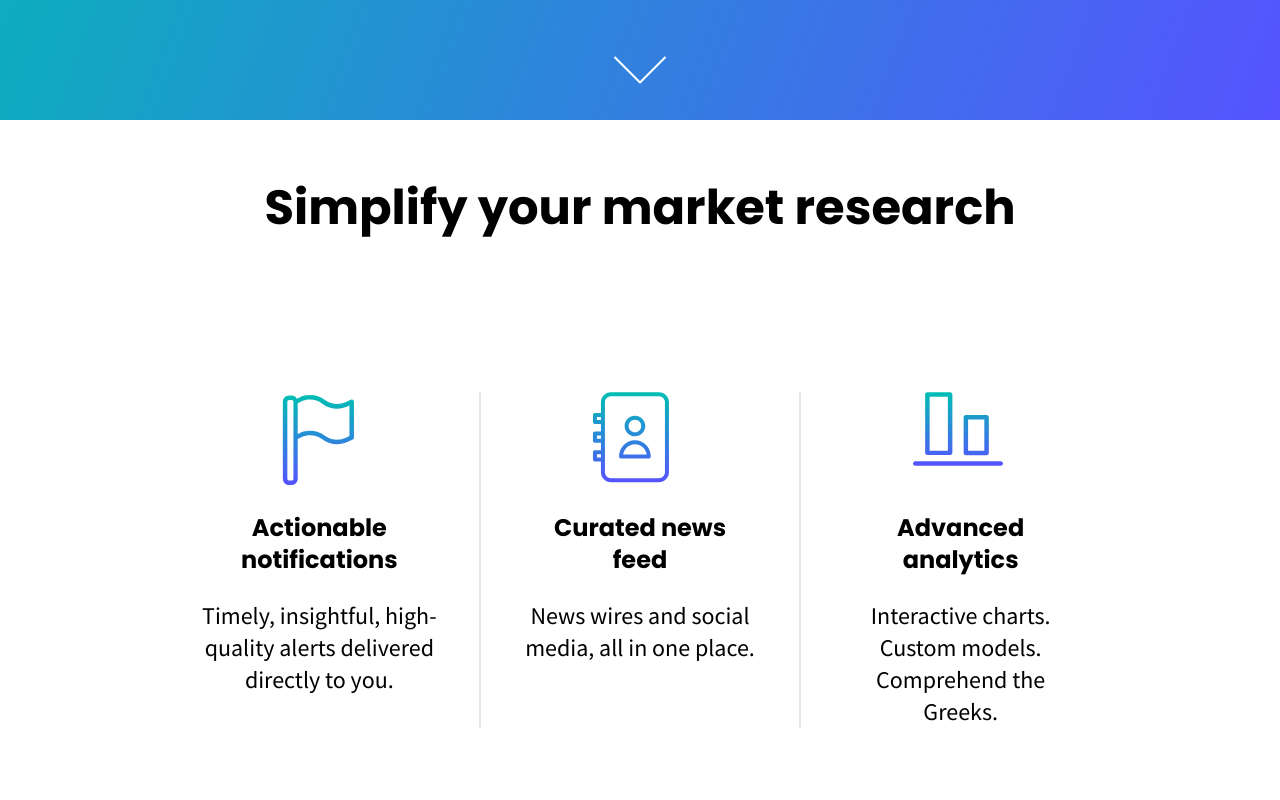
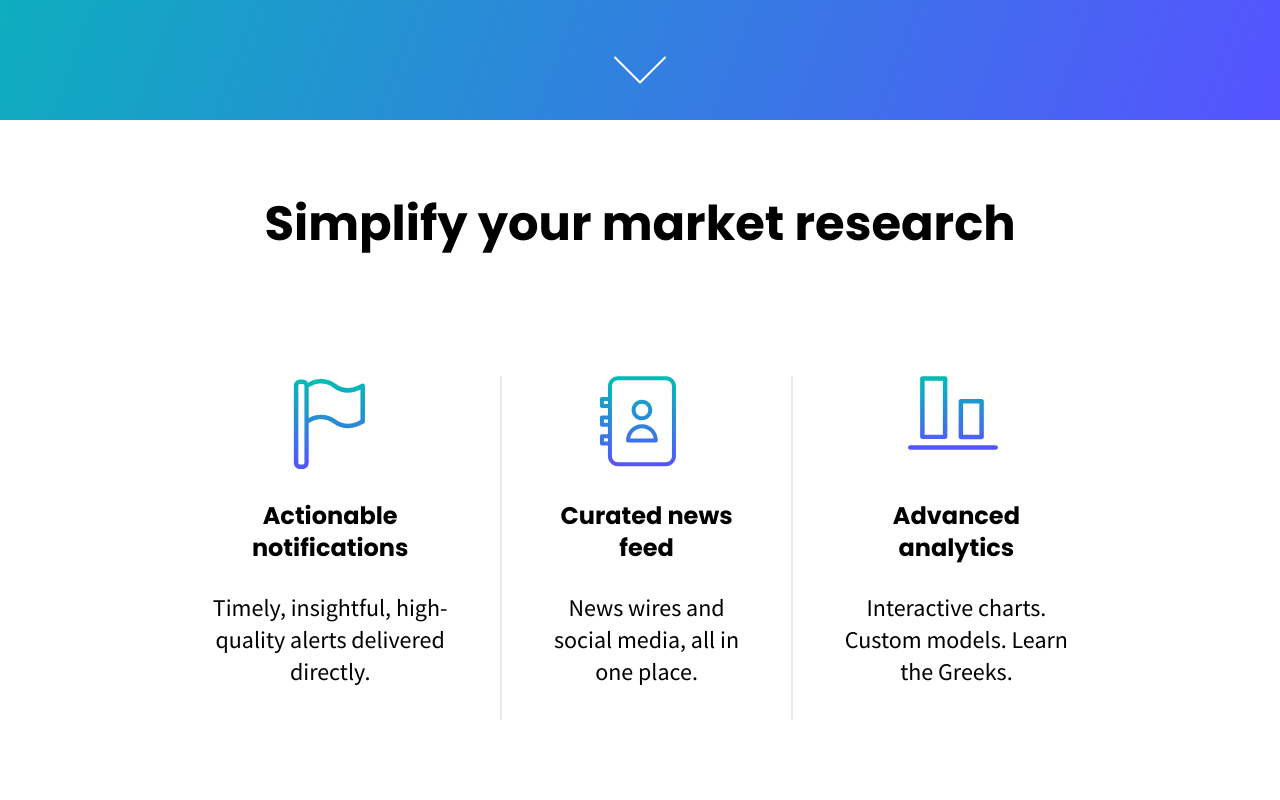
Before and after one commit to jonkarrer/market_maker, a Next.js app: page / in a window 1280 px wide. Shown: the part 680-1480 px from the top of the page. Built offline with nearby package versions, Linux system fonts and the light colour scheme; no server answers.

Commit message:
cleaned up code

```diff
--- a/components/_Home/Features.tsx
+++ b/components/_Home/Features.tsx
@@ -2,28 +2,28 @@ import React from "react";
 
 const Features = () => (
   <React.Fragment>
-    <section className="grid gap-16 md:gap-40" id="features">
+    <section className="grid gap-16 md:gap-32 3xl:gap-44" id="features">
       <h2 className="text-center">Simplify your market research</h2>
-      <div className="wrapper grid gap-16 md:grid-flow-col md:gap-0">
-        <div className="border-r-1px">
+      <div className="wrapper grid gap-16 md:flex md:gap-0 md:justify-between">
+        <div className="md:border-r-1px">
           <Item
             img="/Home/features/flag.svg"
             feature="Actionable notifications"
-            info="Timely, insightful, high-quality alerts delivered directly to you."
+            info="Timely, insightful, high-quality alerts delivered directly."
           />
         </div>
-        <div className="border-r-1px border-l-1px">
+        <div className="md:border-r-1px md:border-l-1px">
           <Item
             img="/Home/features/news.svg"
             feature="Curated news feed"
             info="News wires and social media, all in one place."
           />
         </div>
-        <div className="border-l-1px">
+        <div className="md:border-l-1px">
           <Item
             img="/Home/features/options.svg"
             feature="Advanced analytics"
-            info="Interactive charts. Custom models. Comprehend the Greeks."
+            info="Interactive charts. Custom models. Learn the Greeks."
           />
         </div>
       </div>
@@ -31,17 +31,18 @@ const Features = () => (
   </React.Fragment>
 );
 
+export default Features;
+
 interface Item {
   img: string;
   feature: string;
   info: string;
 }
-export default Features;
 
 const Item = ({ img, feature, info }: Item) => (
-  <article className="grid place-items-center gap-6 md:px-10">
-    <img className="h-24" src={img} alt="icon" />
-    <h4 className="md:w-44 2xl:w-44 text-center">{feature}</h4>
+  <article className="grid place-items-center gap-6 md:mx-10 md:gap-7 2xl:mx-12 2xl:gap-9">
+    <img className="h-24 2xl:h-28 m-auto" src={img} alt="icon" />
+    <h4 className="md:w-44 2xl:w-48 3xl:w-64 text-center">{feature}</h4>
     <p className="w-72 md:w-auto md:h-32 2xl:h-40 lg:text-center">{info}</p>
   </article>
 );
--- /dev/null
+++ b/components/_Home/Plans.tsx
@@ -0,0 +1,5 @@
+import React from "react";
+
+export default function Plans(): JSX.Element {
+  return <div></div>;
+}
--- a/components/_Home/Splash.tsx
+++ b/components/_Home/Splash.tsx
@@ -1,11 +1,14 @@
 import React from "react";
 
-export const Splash = (): JSX.Element => (
+const Splash = (): JSX.Element => (
   <React.Fragment>
-    <section id="splash" className="splash h-screen relative overflow-hidden">
+    <section
+      id="splash"
+      className=" h-screen bg-splash relative overflow-hidden"
+    >
       <div className="wrapper h-full flex items-center">
-        <article className="text-white grid gap-6 md:gap-10">
-          <h1 className="sm:w-96 md:w-180 2xl:w-200 md:leading-tight">
+        <article className="text-white grid gap-6 md:gap-10 2xl:gap-11">
+          <h1 className="sm:w-96 md:w-180 2xl:w-200 md:leading-tight 3xl:w-220">
             Make the market you deserve
           </h1>
           <span className="text-xl md:text-3xl 3xl:text-4xl lg:w-3/5 2xl:w-1/2">
--- a/styles/globals.css
+++ b/styles/globals.css
@@ -19,9 +19,6 @@ button,
 span {
   font-family: "Source Sans Pro", "sans-serif";
 }
-.splash {
-  background: linear-gradient(110deg, #00beb3, #5653ff);
-}
 @tailwind base;
 @tailwind components;
 @tailwind utilities;
@@ -31,28 +28,28 @@ span {
     @apply antialiased;
   }
   section {
-    @apply max-w-screen-3xl max-h-3xl m-auto py-16;
+    @apply max-w-screen-3xl max-h-3xl m-auto py-16 md:py-20;
   }
   header {
     @apply max-w-screen-3xl left-0 right-0 m-auto;
   }
   h1 {
-    @apply text-4xl font-bold md:text-6xl 2xl:text-7xl;
+    @apply text-4xl font-bold md:text-6xl 2xl:text-7xl 3xl:text-8xl;
   }
   h2 {
-    @apply text-3xl font-bold md:text-5xl 2xl:text-6xl;
+    @apply text-3xl font-bold md:text-5xl 2xl:text-6xl 3xl:text-7xl;
   }
   h3 {
     @apply text-xl font-bold md:text-4xl 2xl:text-5xl;
   }
   h4 {
-    @apply text-xl font-bold lg:text-2xl;
+    @apply text-xl font-bold lg:text-2xl 2xl:text-3xl 3xl:text-4xl;
   }
   p {
-    @apply text-xl lg:text-2xl 3xl:text-3xl;
+    @apply text-xl lg:text-2xl 2xl:text-3xl 3xl:text-4xl;
   }
   button {
-    @apply text-lg rounded border-2 border-white w-40 py-2 md:text-xl md:w-48 md:py-3 2xl:text-2xl 2xl:w-60 2xl:py-4;
+    @apply text-lg rounded border-2 border-white w-40 py-2 md:text-xl md:w-48 md:py-3 2xl:text-2xl 2xl:w-60 2xl:py-4 3xl:text-3xl 3xl:w-72;
   }
 }
 @layer components {
--- a/tailwind.config.js
+++ b/tailwind.config.js
@@ -7,10 +7,14 @@ module.exports = {
       screens: {
         '3xl' : '2200px'
       },
+      backgroundImage: {
+        'splash' : 'linear-gradient(110deg, #00beb3, #5653ff)'
+      },
       minWidth: {
         '2xl' : '1500px'
       },
       width: {
+        '220' : '900px',
         '200' : '700px',
         '528px' : '528px',
         '864px' : '864px',
```
Also changed, not shown: 2 other files (tests, documents, lock files or other folders).
